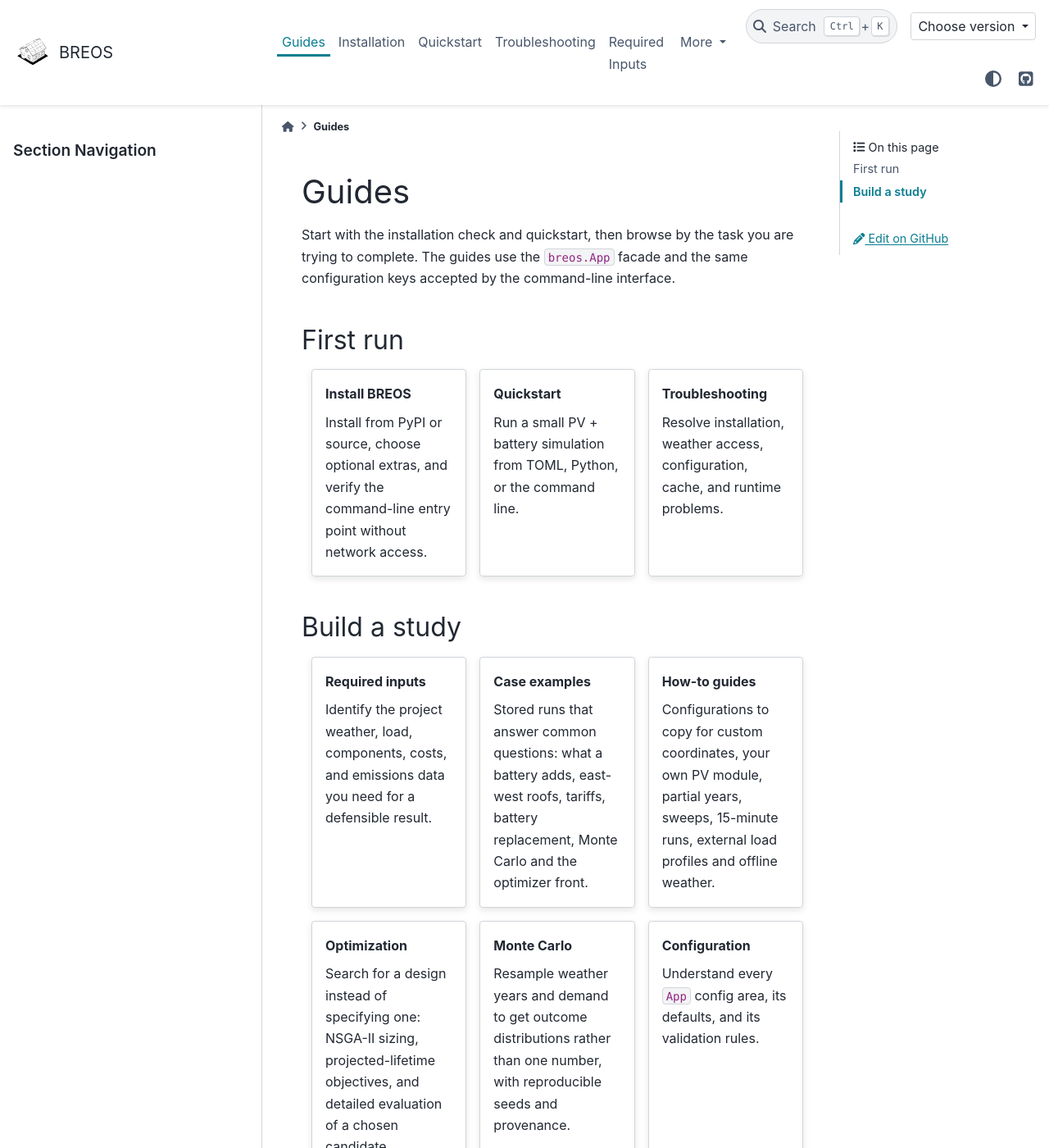
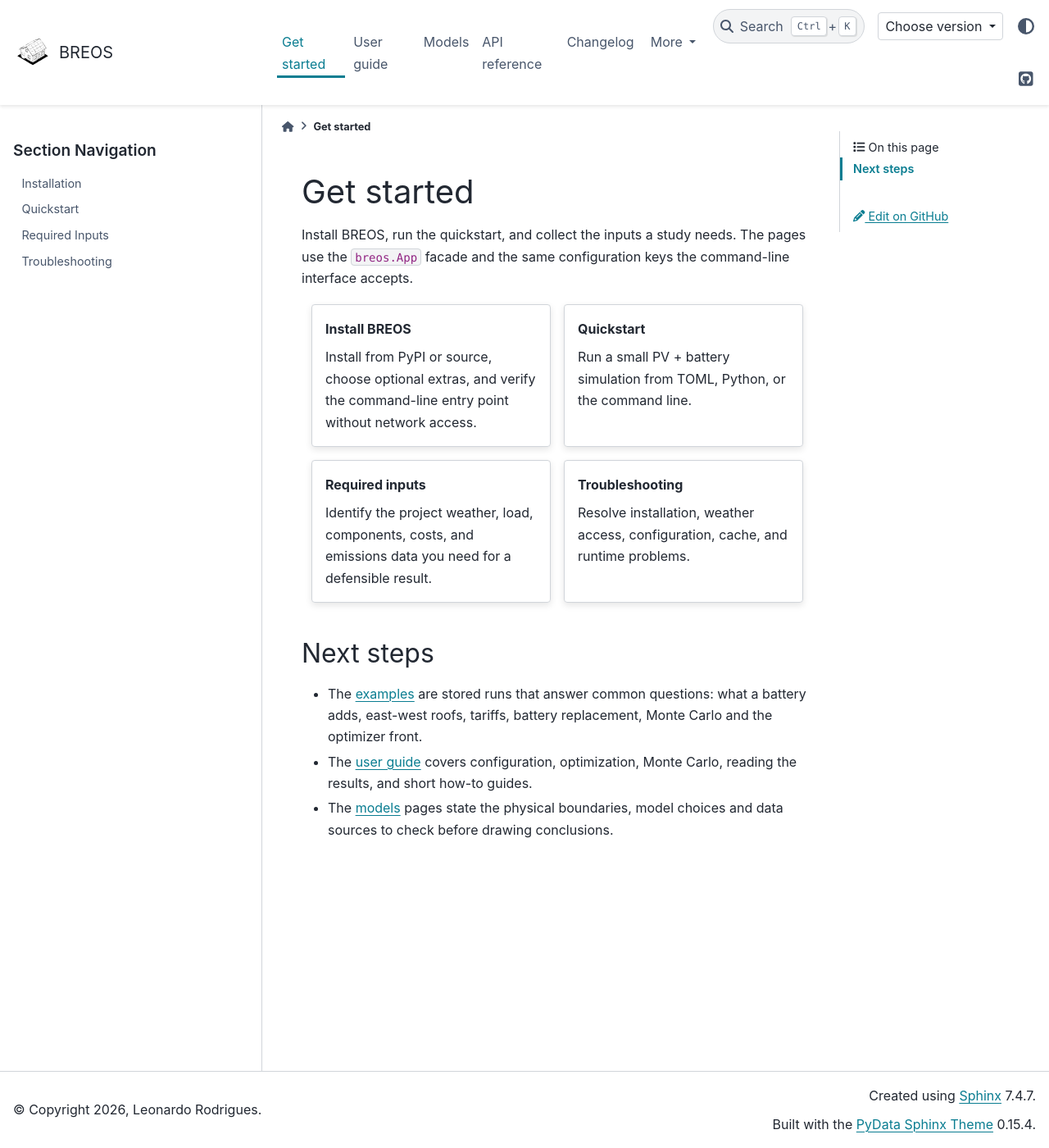
Before and after one commit to Str4vinci/breos, a Sphinx documentation site: the page built from docs/getting-started/index.md, in a window 1280 px wide and 1400 px high. Shown: the whole window at 82% size. Built offline with Sphinx 7.4.7 and the PyData theme 0.15.4, drawn with Linux system fonts in a browser that asks for light colours; pages that are not in the unit, such as notebooks, are missing from menus; comment, search, counter and statistics services are not loaded; some of the changed text lies outside the part shown.

Commit message:
docs: group the site into five sections and add a landing figure and link previews
The top bar listed every page of the root table of contents and showed only
the first five, so the examples, the API reference and the how-to guides sat
under "More". The root now lists five section pages: Get started, Examples,
User guide, Models and API reference, with the changelog, resources and
load-profile data under "More". The Get started page replaces the Guides
landing at the same URL, and a new User guide page groups configuration,
optimization, Monte Carlo, interpreting results and the how-to guides. Page
URLs are unchanged.

The landing page shows the first case example's monthly energy balance and
links each section with a card. sphinxext-opengraph adds Open Graph tags
with a fixed description and the BREOS logo as the preview image.

````diff
--- a/docs/conf.py
+++ b/docs/conf.py
@@ -28,6 +28,7 @@
     "sphinx_copybutton",
     "sphinx_autodoc_typehints",
     "sphinx_gallery.gen_gallery",
+    "sphinxext.opengraph",
 ]
 
 # --- Source files -----------------------------------------------------------
@@ -132,6 +133,8 @@
     "github_url": "https://github.com/Str4vinci/breos",
     "navbar_end": ["version-switcher", "theme-switcher", "navbar-icon-links"],
     "show_prev_next": False,
+    # Five sections in the top bar; the remaining root pages go under "More".
+    "header_links_before_dropdown": 5,
     "footer_start": ["copyright"],
     "footer_end": ["sphinx-version", "theme-version"],
     "switcher": {
@@ -145,6 +148,19 @@
     "use_edit_page_button": True,
 }
 
+# --- Link previews ----------------------------------------------------------
+
+# Open Graph tags give a link shared on social media or in chat a title,
+# description and image. Read the Docs sets the canonical URL per version;
+# local builds point at stable.
+ogp_site_url = os.environ.get("READTHEDOCS_CANONICAL_URL", "https://breos.readthedocs.io/en/stable/")
+ogp_site_name = "BREOS"
+ogp_description_length = 200
+ogp_image = "_static/BREOS.png"
+ogp_image_alt = "BREOS logo"
+# A static image; no matplotlib-drawn card per page.
+ogp_social_cards = {"enable": False}
+
 html_context = {
     "github_user": "Str4vinci",
     "github_repo": "breos",
--- a/docs/getting-started/index.md
+++ b/docs/getting-started/index.md
@@ -1,12 +1,10 @@
-# Guides
+# Get started
 
-Start with the installation check and quickstart, then browse by the task you
-are trying to complete. The guides use the `breos.App` facade and the same
-configuration keys accepted by the command-line interface.
+Install BREOS, run the quickstart, and collect the inputs a study needs. The
+pages use the `breos.App` facade and the same configuration keys the
+command-line interface accepts.
 
-## First run
-
-::::{grid} 1 2 2 3
+::::{grid} 1 2 2 2
 :gutter: 3
 
 :::{grid-item-card} Install BREOS
@@ -24,6 +22,14 @@
 Run a small PV + battery simulation from TOML, Python, or the command line.
 :::
 
+:::{grid-item-card} Required inputs
+:link: inputs
+:link-type: doc
+
+Identify the project weather, load, components, costs, and emissions data you
+need for a defensible result.
+:::
+
 :::{grid-item-card} Troubleshooting
 :link: troubleshooting
 :link-type: doc
@@ -34,88 +40,21 @@
 
 ::::
 
-## Build a study
+## Next steps
 
-::::{grid} 1 2 2 3
-:gutter: 3
+- The [examples](../gallery/index.rst) are stored runs that answer common
+  questions: what a battery adds, east-west roofs, tariffs, battery
+  replacement, Monte Carlo and the optimizer front.
+- The [user guide](../user-guide/index.md) covers configuration,
+  optimization, Monte Carlo, reading the results, and short how-to guides.
+- The [models](../modeling/index.md) pages state the physical boundaries,
+  model choices and data sources to check before drawing conclusions.
 
-:::{grid-item-card} Required inputs
-:link: inputs
-:link-type: doc
+```{toctree}
+:hidden:
 
-Identify the project weather, load, components, costs, and emissions data you
-need for a defensible result.
-:::
-
-:::{grid-item-card} Case examples
-:link: ../gallery/index
-:link-type: doc
-
-Stored runs that answer common questions: what a battery adds, east-west
-roofs, tariffs, battery replacement, Monte Carlo and the optimizer front.
-:::
-
-:::{grid-item-card} How-to guides
-:link: ../how-to/index
-:link-type: doc
-
-Configurations to copy for custom coordinates, your own PV module, partial
-years, sweeps, 15-minute runs, external load profiles and offline weather.
-:::
-
-:::{grid-item-card} Optimization
-:link: optimization
-:link-type: doc
-
-Search for a design instead of specifying one: NSGA-II sizing, projected-lifetime
-objectives, and detailed evaluation of a chosen candidate.
-:::
-
-:::{grid-item-card} Monte Carlo
-:link: monte-carlo
-:link-type: doc
-
-Resample weather years and demand to get outcome distributions rather than one
-number, with reproducible seeds and provenance.
-:::
-
-:::{grid-item-card} Configuration
-:link: configuration
-:link-type: doc
-
-Understand every `App` config area, its defaults, and its validation rules.
-:::
-
-:::{grid-item-card} Configuration key reference
-:link: config-reference
-:link-type: doc
-
-Look up every config key and nested-table key, with its default, CLI flag and
-allowed values.
-:::
-
-:::{grid-item-card} Packaged options
-:link: options
-:link-type: doc
-
-Browse the bundled locations, modules, costs, emissions factors, and load
-profiles.
-:::
-
-:::{grid-item-card} Interpreting results
-:link: interpreting-results
-:link-type: doc
-
-Read headline KPIs and the yearly, monthly, financial, degradation, and
-provenance blocks.
-:::
-
-:::{grid-item-card} Models and assumptions
-:link: ../modeling/index
-:link-type: doc
-
-Understand physical boundaries, model choices, validation policy, and data
-sources before drawing conclusions.
-:::
-
-::::
+installation
+quickstart
+inputs
+troubleshooting
+```
--- a/pyproject.toml
+++ b/pyproject.toml
@@ -89,6 +89,7 @@
     "sphinx-autodoc-typehints>=2.5",
     "matplotlib>=3.10.8",
     "sphinx-gallery>=0.19",
+    "sphinxext-opengraph>=0.10",
 ]
 
 [tool.pytest.ini_options]
````
Also changed, not shown: docs/api/index.md (+15 -0 lines), docs/index.md (+47 -90 lines), docs/modeling/index.md (+7 -1 lines), docs/user-guide/index.md (added, +64 -0 lines), 1 other file.
